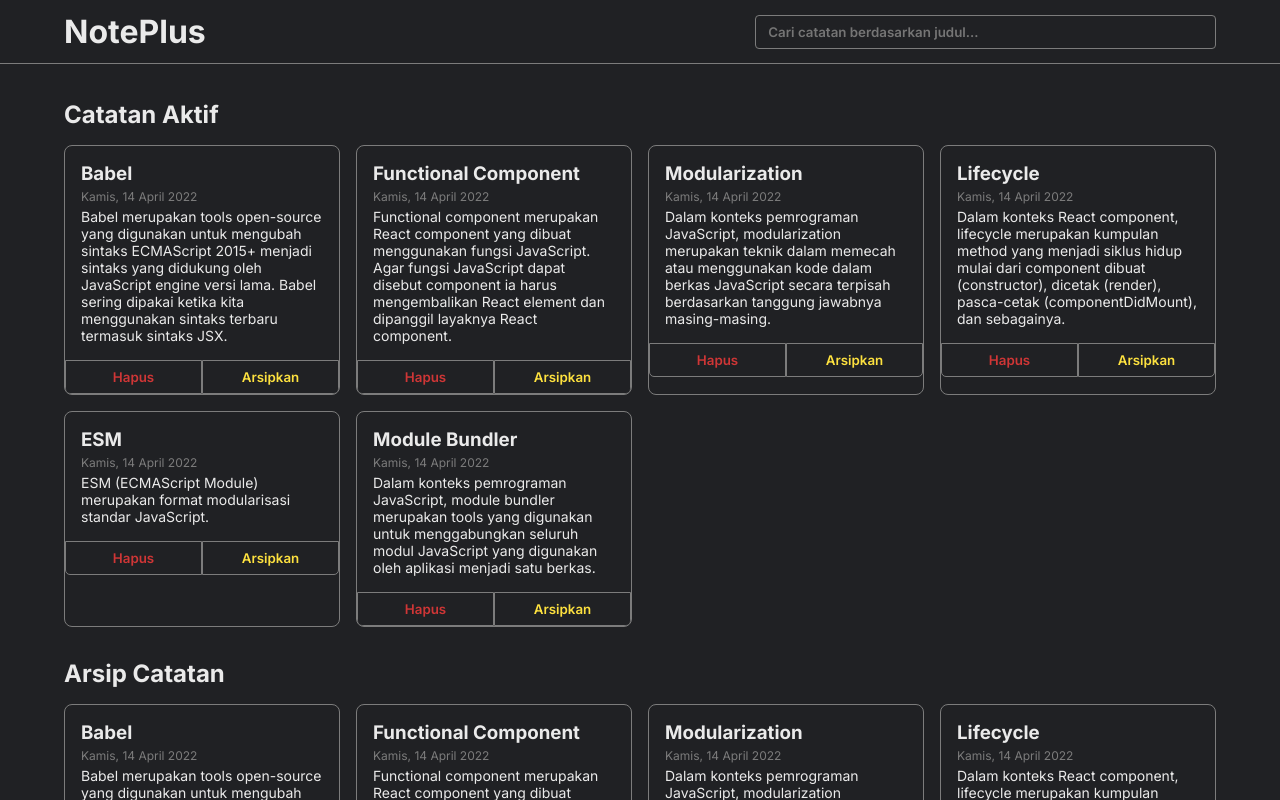
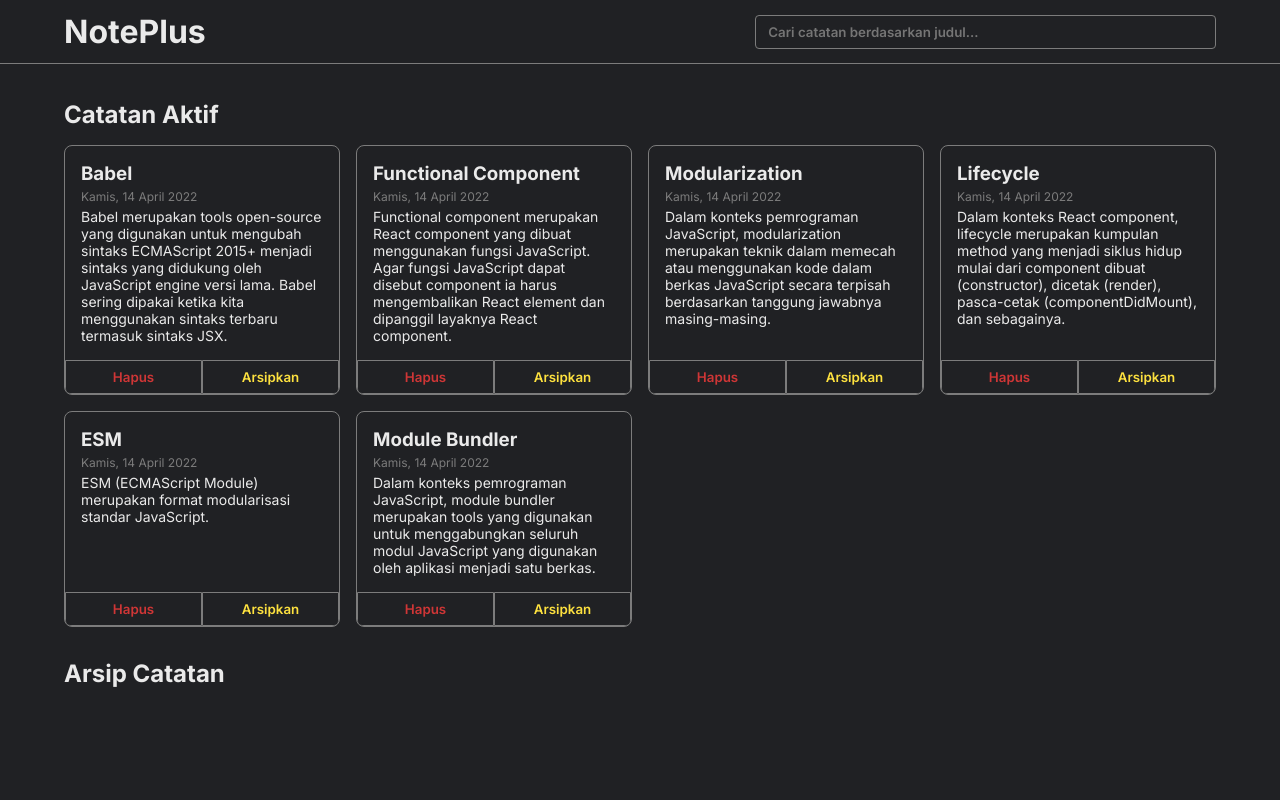
Before and after one commit to agreytosira/noteplus, a React (Vite) app: page / in a window 1280 px wide. Shown: the top 800 px of the page. Built offline with nearby package versions, Linux system fonts and the light colour scheme.

Commit message:
feat: finish seperate active note and archived note

```diff
--- a/src/components/NoteContainer.jsx
+++ b/src/components/NoteContainer.jsx
@@ -11,7 +11,7 @@ function NoteContainer({ notes }) {
                 </section>
                 <section className='note__container container'>
                     <h2>Arsip Catatan</h2>
-                    <NoteList notes={notes} />
+                    <NoteList notes={notes} isArchived={true} />
                 </section>
             </main>
         </>
--- a/src/components/NoteList.jsx
+++ b/src/components/NoteList.jsx
@@ -1,14 +1,8 @@
 import React from 'react';
 import NoteItem from './NoteItem';
 
-function NoteList({ notes }) {
-    return (
-        <div className='note-list'>
-            {notes.map((note) => (
-                <NoteItem {...note} key={note.id} id={note.id} />
-            ))}
-        </div>
-    );
+function NoteList({ notes, isArchived }) {
+    return <div className='note-list'>{isArchived ? notes.filter((note) => note.archived).map((note) => <NoteItem {...note} key={note.id} id={note.id} />) : notes.map((note) => <NoteItem {...note} key={note.id} id={note.id} />)}</div>;
 }
 
 export default NoteList;
--- a/src/styles/global.scss
+++ b/src/styles/global.scss
@@ -70,6 +70,8 @@ input {
         border: 1px solid $grey;
         border-radius: 0.5rem;
         overflow: hidden;
+        display: flex;
+        flex-direction: column;
 
         &__body {
             padding: 1rem;
@@ -86,6 +88,7 @@ input {
         }
 
         &__action {
+            margin-top: auto;
             display: grid;
             grid-template-columns: repeat(2, 1fr);
 
```
